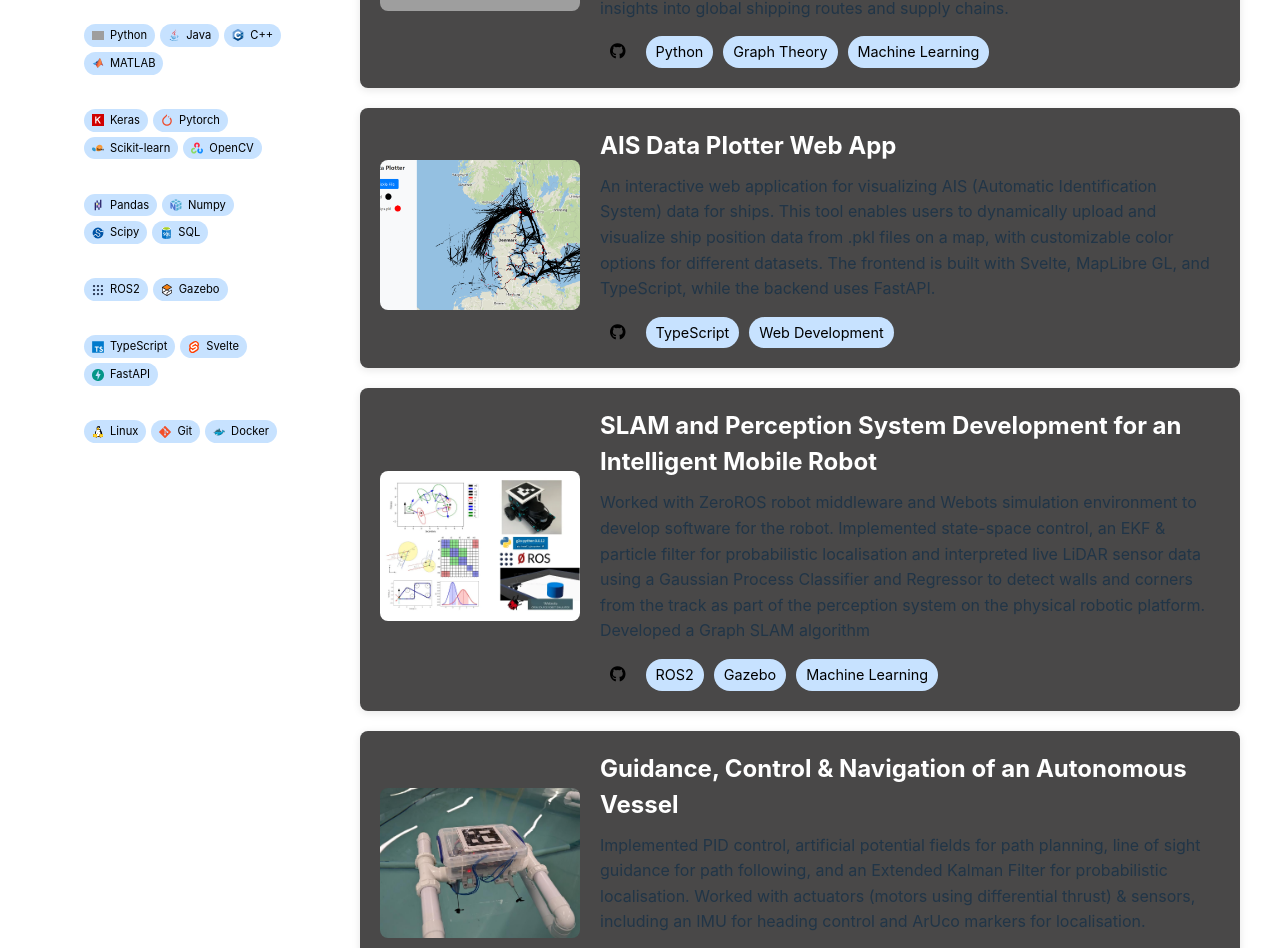
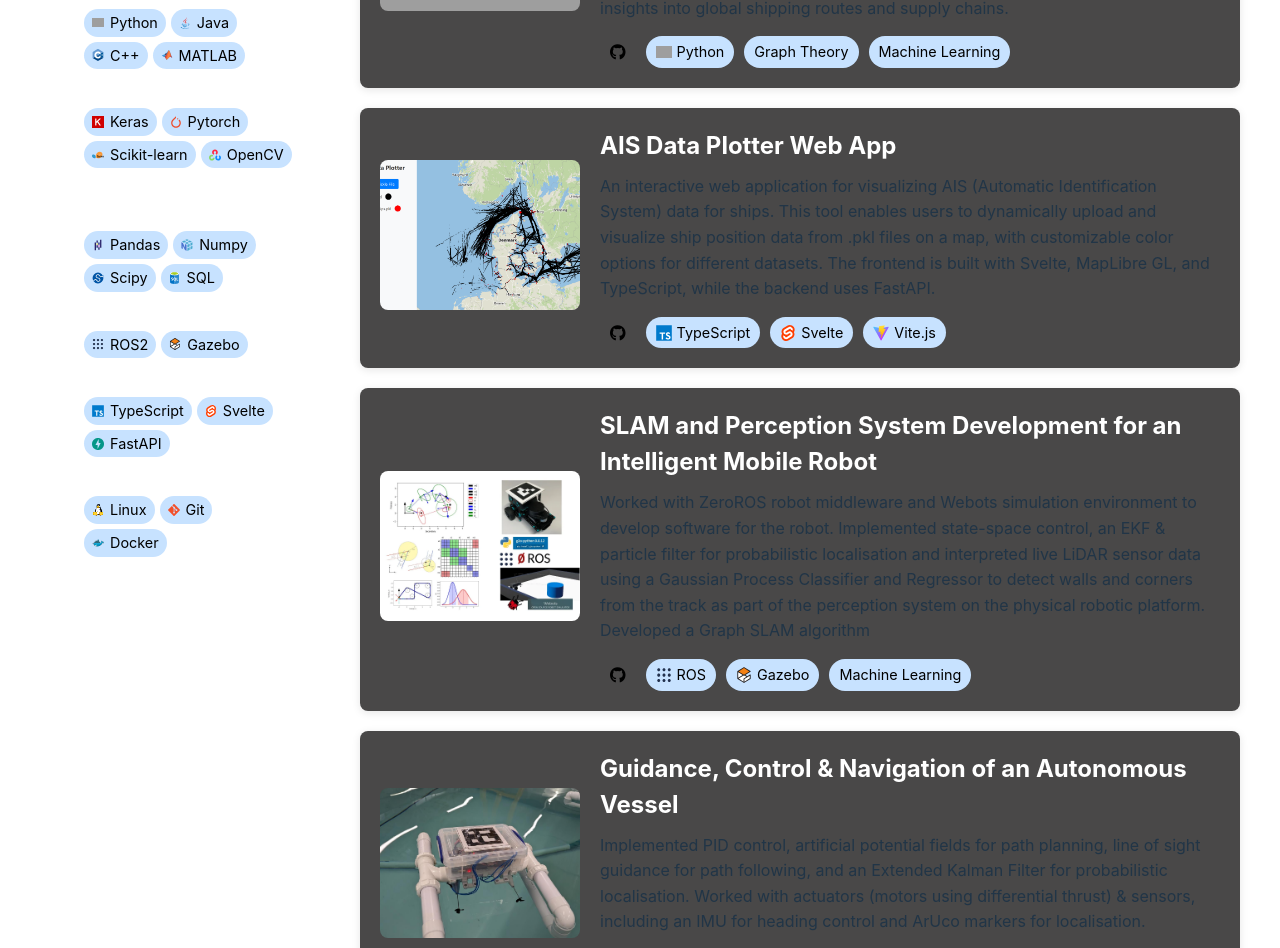
Before and after one commit to Nefelie/portfolio-app, a Svelte app: page / in a window 1280 px wide. Shown: the part 695-1643 px from the top of the page. Built offline with nearby package versions, Linux system fonts and the light colour scheme; grey boxes are pictures that could not be loaded.

Commit message:
project skills with icons

```diff
--- a/src/App.svelte
+++ b/src/App.svelte
@@ -208,8 +208,13 @@
                 >
                   <i class="fa-brands fa-github"></i>
                 </a>
-                <span class="skill-tag">Python</span>
-                <span class="skill-tag">Machine Learning</span>
+                <span class="skill-tag">
+                  <img
+                    src="/portfolio-app/assets/icons/Python.svg"
+                    alt="Python"
+                  />
+                  Python
+                </span> <span class="skill-tag">Machine Learning</span>
                 <span class="skill-tag">Data Science</span>
               </div>
             </div>
@@ -243,8 +248,13 @@
                 >
                   <i class="fa-brands fa-github"></i>
                 </a>
-                <span class="skill-tag">Python</span>
-                <span class="skill-tag">Graph Theory</span>
+                <span class="skill-tag">
+                  <img
+                    src="/portfolio-app/assets/icons/Python.svg"
+                    alt="Python"
+                  />
+                  Python
+                </span> <span class="skill-tag">Graph Theory</span>
                 <span class="skill-tag">Machine Learning</span>
               </div>
             </div>
@@ -278,8 +288,27 @@
                 >
                   <i class="fa-brands fa-github"></i>
                 </a>
-                <span class="skill-tag">TypeScript</span>
-                <span class="skill-tag">Web Development</span>
+                <span class="skill-tag">
+                  <img
+                    src="/portfolio-app/assets/icons/TypeScript.svg"
+                    alt="TypeScript"
+                  />
+                  TypeScript
+                </span>
+                <span class="skill-tag">
+                  <img
+                    src="/portfolio-app/assets/icons/Svelte.svg"
+                    alt="Svelte"
+                  />
+                  Svelte
+                </span>
+                <span class="skill-tag">
+                  <img
+                    src="/portfolio-app/assets/icons/Vite.js.svg"
+                    alt="Vite"
+                  />
+                  Vite.js
+                </span>
               </div>
             </div>
           </div>
@@ -313,8 +342,20 @@
                 >
                   <i class="fa-brands fa-github"></i>
                 </a>
-                <span class="skill-tag">ROS2</span>
-                <span class="skill-tag">Gazebo</span>
+                <span class="skill-tag">
+                  <img
+                    src="/portfolio-app/assets/icons/Robot Operating System (ROS).svg"
+                    alt="ROS2"
+                  />
+                  ROS
+                </span>
+                <span class="skill-tag">
+                  <img
+                    src="/portfolio-app/assets/icons/Gazebo.svg"
+                    alt="Gazebo"
+                  />
+                  Gazebo</span
+                >
                 <span class="skill-tag">Machine Learning</span>
               </div>
             </div>
@@ -344,8 +385,13 @@
                 >
                   <i class="fa-brands fa-github"></i>
                 </a>
-                <span class="skill-tag">Python</span>
-                <span class="skill-tag">ZeroROS</span>
+                <span class="skill-tag">
+                  <img
+                    src="/portfolio-app/assets/icons/Python.svg"
+                    alt="Python"
+                  />
+                  Python
+                </span> <span class="skill-tag">ZeroROS</span>
               </div>
             </div>
           </div>
@@ -469,7 +515,7 @@
     color: white;
     text-decoration: none;
     font-size: 1rem;
-    margin: 10px 0;
+    margin: 5px 0;
     display: flex;
     align-items: center;
     gap: 10px;
@@ -598,20 +644,35 @@
   }
 
   .skill-tag {
+    display: inline-flex;
+    align-items: center;
+    gap: 5px;
+    padding: 5px 10px;
     background-color: #c7e2ff;
     color: #000000;
-    padding: 5px 10px;
+    font-size: 0.9rem;
     border-radius: 20px;
-    font-size: 0.9rem;
-    display: inline-block;
     transition: background-color 0.3s ease;
   }
 
+  .skill-tag img {
+    width: 16px;
+    height: 16px;
+    object-fit: contain;
+  }
+
+  /* Hover Effect */
   .skill-tag:hover {
     background-color: #a0d0ff;
     cursor: pointer;
   }
 
+  /* Skills Section in Projects */
+  .project .skills {
+    display: flex;
+    flex-wrap: wrap;
+    gap: 10px;
+  }
   .skills .github-link {
     background-color: #1a1a1a00 !important;
     /* padding: 0; */
@@ -644,7 +705,7 @@
   }
 
   .sidebar .tech-category h4 {
-    font-size: 0.8rem;
+    font-size: 1rem;
     color: #ffffff;
     margin-bottom: 5px;
     font-weight: normal; /* Remove bold styling */
@@ -662,7 +723,7 @@
     color: #000000;
     padding: 3px 8px;
     border-radius: 20px;
-    font-size: 0.7rem;
+    font-size: 0.9rem;
     display: inline-flex;
     align-items: center;
     gap: 3px;
```
